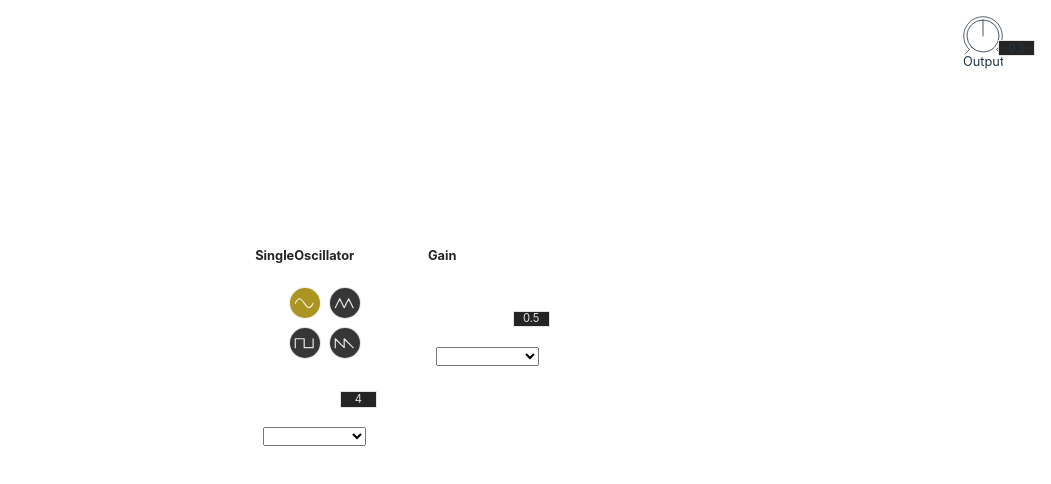
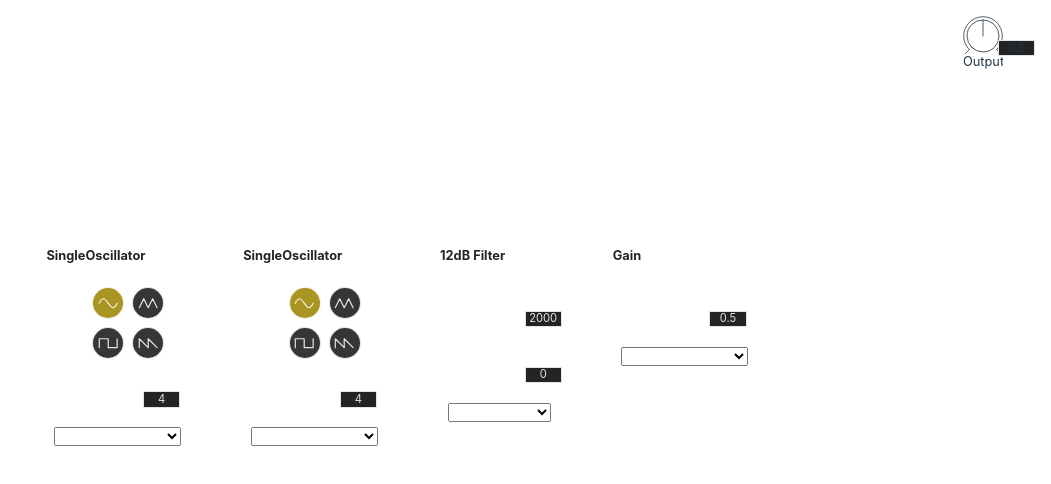
Before and after one commit to syeo66/audio-synth-test, a React (Vite) app: page / in a window 1280 px wide. Both pictures are taken after a click on the button "Start Rack". Shown: the top 484 px of the page, without its empty margins (229-1280 px from the left). Built offline with nearby package versions, Linux system fonts and the light colour scheme.

Commit message:
Add filter module

```diff
--- a/src/App.tsx
+++ b/src/App.tsx
@@ -1,6 +1,7 @@
 import React from 'react'
 
 import Case from './components/Case'
+import Filter12db from './modules/Filter12db'
 import Gain from './modules/Gain'
 import SingleOscillator from './modules/SingleOscillator'
 
@@ -8,6 +9,8 @@ const App: React.FC = () => {
   return (
     <Case>
       <SingleOscillator />
+      <SingleOscillator />
+      <Filter12db />
       <Gain />
     </Case>
   )
--- /dev/null
+++ b/src/modules/Filter12db.tsx
@@ -0,0 +1,64 @@
+import React, { useCallback, useContext, useEffect, useRef, useState } from 'react'
+
+import { CaseContext } from '../components/Case'
+import Knob from '../components/Knob'
+import Module from '../components/Module'
+import OutputSelector from '../components/OutputSelector'
+
+const Filter12db: React.FC = () => {
+  const filterNode = useRef<BiquadFilterNode>()
+
+  const [currentFrequency, setCurrentFrequency] = useState(2000)
+  const [currentQ, setCurrentQ] = useState(0)
+
+  const { audioCtx, registerModule } = useContext(CaseContext)
+
+  useEffect(() => {
+    // initialize the gain module
+    if (!audioCtx) {
+      return
+    }
+
+    filterNode.current = audioCtx.createBiquadFilter()
+    filterNode.current.frequency.setValueAtTime(0, audioCtx.currentTime)
+
+    registerModule({ moduleName: 'filter 12dB', inputs: { main: filterNode.current } })
+  }, [audioCtx, registerModule])
+
+  useEffect(() => {
+    // set the current frequency
+    if (!audioCtx || !filterNode.current) {
+      return
+    }
+
+    filterNode.current.frequency.setValueAtTime(currentFrequency, audioCtx.currentTime)
+  }, [audioCtx, currentFrequency])
+
+  useEffect(() => {
+    // set the current Q
+    if (!audioCtx || !filterNode.current) {
+      return
+    }
+
+    filterNode.current.Q.setValueAtTime(currentQ, audioCtx.currentTime)
+  }, [audioCtx, currentQ])
+
+  const handleFilterChange = useCallback((v: number) => setCurrentFrequency(v), [])
+  const handleQChange = useCallback((v: number) => setCurrentQ(v), [])
+
+  return (
+    <Module title="12dB Filter">
+      <div>
+        <Knob label="Freq." min={20} max={10000} step={20} value={currentFrequency} onChange={handleFilterChange} />
+      </div>
+      <div>
+        <Knob label="Q" min={0} max={30} step={0.5} value={currentQ} onChange={handleQChange} />
+      </div>
+      <div>
+        <OutputSelector audioNode={filterNode.current} moduleName="filter 12dB" />
+      </div>
+    </Module>
+  )
+}
+
+export default Filter12db
```
